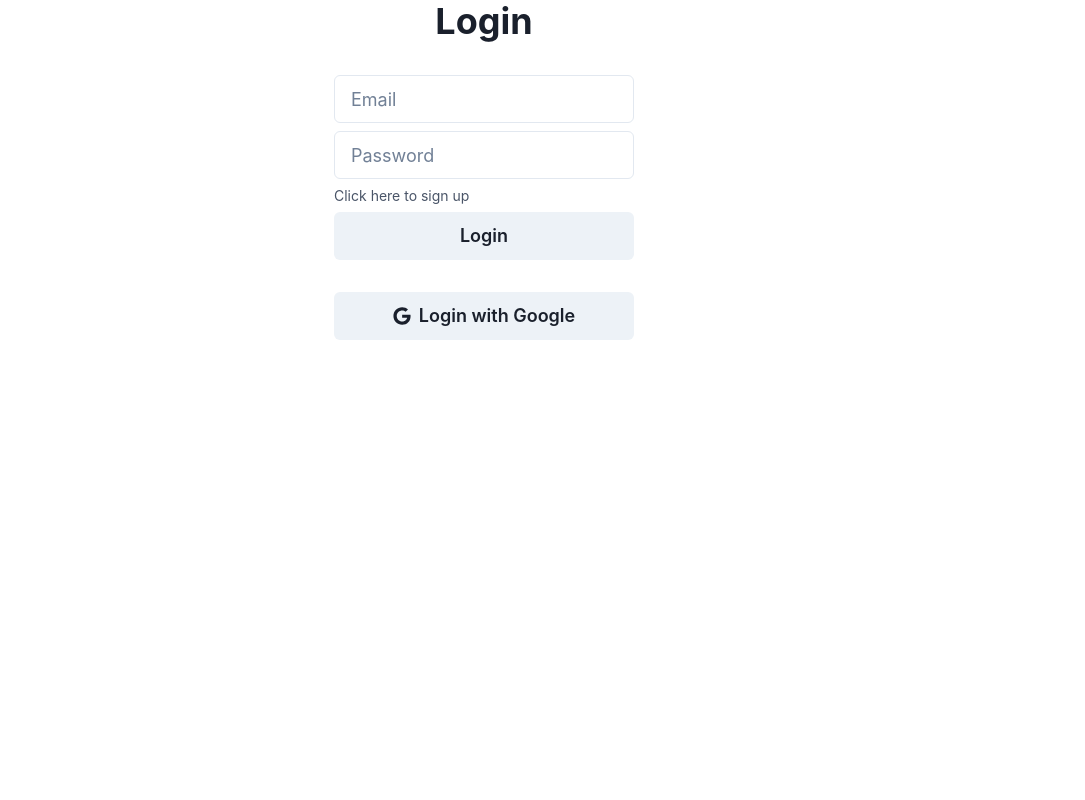
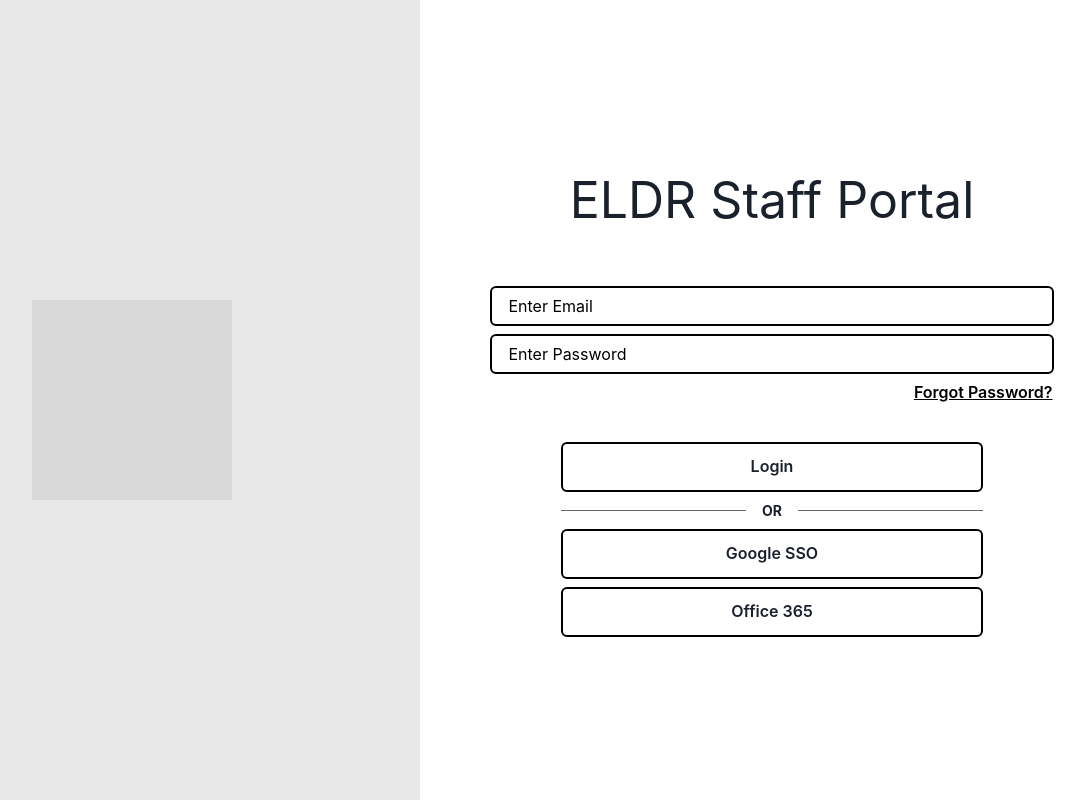
Before and after one commit to ctc-uci/eldr, a React (Vite) app in the folder client/: page /adminLogin in a window 1280 px wide. Before the commit this address led to /login. Shown: the whole page, without its empty margins (156-1241 px from the left). Built offline with nearby package versions, Linux system fonts and the light colour scheme; no server answers.

Commit message:
added admin login page and updated app.tsx

```diff
--- a/client/src/App.tsx
+++ b/client/src/App.tsx
@@ -1,6 +1,7 @@
 import { Admin } from "@/components/admin/Admin";
 import AdminProfile from "@/components/adminProfile/adminProfile";
 import { CatchAll } from "@/components/CatchAll";
+import { AdminLogin } from "@/components/adminProfile/adminLogin";
 import { Dashboard } from "@/components/dashboard/Dashboard";
 import { Login } from "@/components/login/Login";
 import { ProtectedRoute } from "@/components/ProtectedRoute";
@@ -24,6 +25,10 @@ const App = () => {
           <RoleProvider>
             <Router>
               <Routes>
+                <Route
+                  path="/adminLogin"
+                  element={<AdminLogin />}
+                />
                 <Route
                   path="/login"
                   element={<Login />}
--- /dev/null
+++ b/client/src/components/adminProfile/adminLogin.tsx
@@ -0,0 +1,95 @@
+import React from "react";
+import { ChakraProvider, Flex, Box, Text, Input, VStack, Button, HStack, Divider} from "@chakra-ui/react";
+
+
+export const AdminLogin: React.FC = () => {
+ return (
+   <ChakraProvider>
+     <Flex w="100vw" h="100vh" bg="white">
+
+       {/* Image */}
+       <Flex w="45%" bg="#E8E8E8" h="100%" align="center" justify="center">
+         <Box bg="#D9D9D9" w="200px" h="200px"></Box>
+       </Flex>
+
+
+
+
+       {/* ELDR Staff Portal */}
+
+
+       <VStack w="55%" bg="#FFFFFF" h="100%" align="center" justify="center" >
+         <Box>
+           <Text fontSize="50px" pb="40px">ELDR Staff Portal</Text>
+         </Box>
+         <Box w="80%" h="40px">
+           <Input placeholder="Enter Email"
+           variant="outline"
+           borderColor="black"
+           borderWidth="2px"
+           borderRadius="md"
+           _placeholder={{ color: "black", opacity: 1 }}/>
+         </Box>
+         <Box w="80%" h="40px">
+           <Input
+           placeholder="Enter Password"
+           variant="outline"
+           borderColor="black"
+           borderWidth="2px"
+           borderRadius="md"
+           _placeholder={{ color: "black", opacity: 1 }}/>
+         </Box>
+
+
+         <Button
+             variant="link"
+             textDecoration="underline"
+             color="black"
+             ml="60%"
+             pb="8">
+
+
+           Forgot Password?
+         </Button>
+
+
+         <Button variant="outline"
+           borderColor="black"
+           borderWidth="2px"
+           borderRadius="md"
+           w="60%"
+           h="50px">
+           Login
+         </Button>
+
+
+         <HStack w="60%" gap="4">
+           <Divider flex="1" borderColor="black" />
+           <Text fontWeight="bold" fontSize="sm">OR</Text>
+           <Divider flex="1" borderColor="black" />
+         </HStack>
+
+
+         <Button variant="outline"
+           borderColor="black"
+           borderWidth="2px"
+           borderRadius="md"
+           w="60%"
+           h="50px">
+           Google SSO
+         </Button>
+         <Button variant="outline"
+           borderColor="black"
+           borderWidth="2px"
+           borderRadius="md"
+           w="60%"
+           h="50px">
+           Office 365
+         </Button>
+       </VStack>
+
+
+     </Flex>
+   </ChakraProvider>
+ );
+};
```
